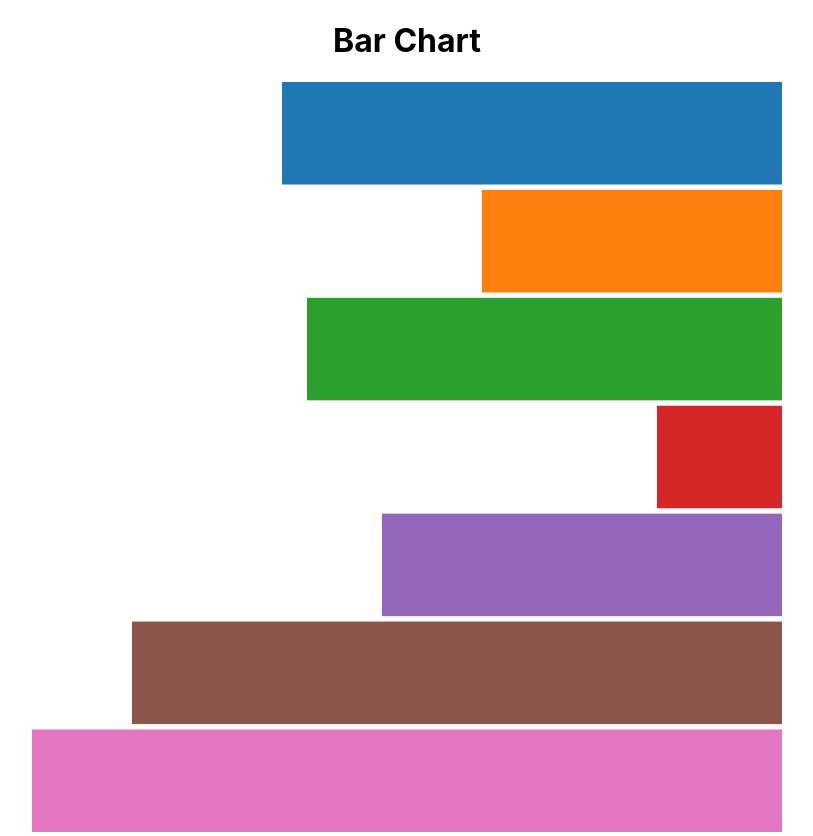
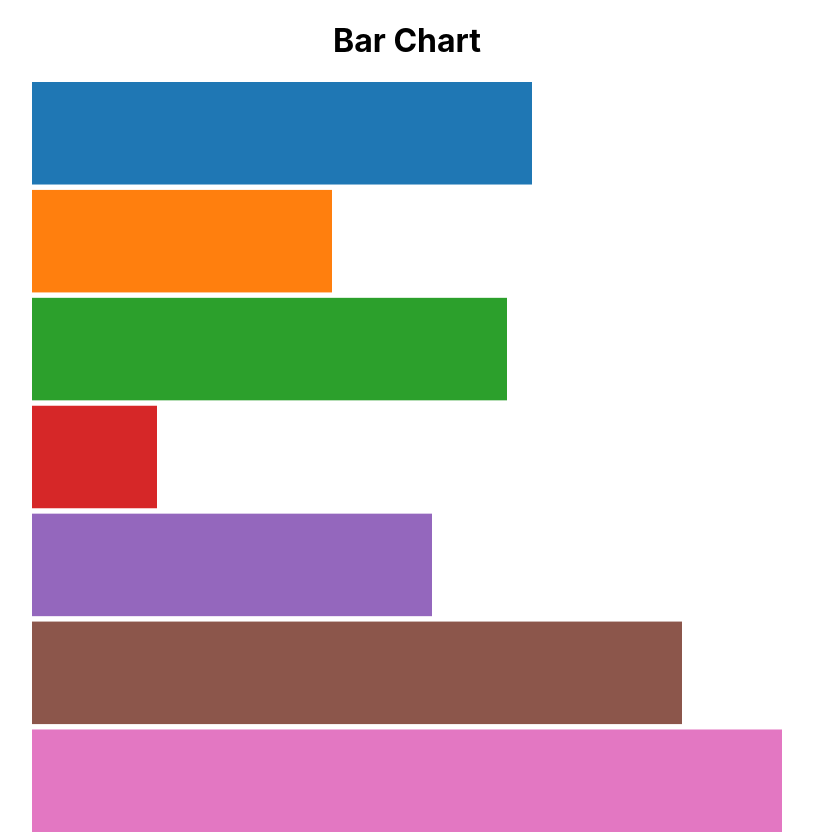
Before and after one commit to Abdelnacerr/d3ts, a React (Create React App) app: page / in a window 1280 px wide. Shown: the whole page, without its empty margins (233-1046 px from the left). Built offline with nearby package versions, Linux system fonts and the light colour scheme.

Commit message:
proper horizontal bar chart

```diff
--- a/src/D3/HorizontalBarChart.tsx
+++ b/src/D3/HorizontalBarChart.tsx
@@ -44,18 +44,18 @@ const HorizontalBarChart = () => {
 				.attr('height', y.bandwidth)
 				.attr('width', (d) => x(d.value))
 				.attr('y', (d) => y(d.name)!)
-				.attr('x', (d) => svgHeight - x(d.value))
+				.attr('x', 0)
 				.attr('fill', (d) => colorScale(d.name))
 
-			// const text = svg
-			// 	.selectAll('text')
-			// 	.data(data) //data in waiting state
-			// 	.enter()
-			// 	.append('text') //takes a string or a function as a param
-			// 	.text((d) => d.name)
-			// 	.attr('y', (d) => svgHeight - d.value - 2) //subtract extra 2 pixels
-			// 	.attr('x', (d, i) => barWidth * i)
-			// 	.style('fill', 'blue')
+			// 	const text = svg
+			// 		.selectAll('text')
+			// 		.data(data) //data in waiting state
+			// 		.enter()
+			// 		.append('text') //takes a string or a function as a param
+			// 		.text((d) => d.name)
+			// 		.attr('y', (d) => svgHeight - d.value - 2) //subtract extra 2 pixels
+			// 		.attr('x', (d, i) => 5 * i)
+			// 		.style('fill', 'blue')
 		}
 	}, [selection, colorScale, svgHeight, svgWidth, x, y])
 
```
